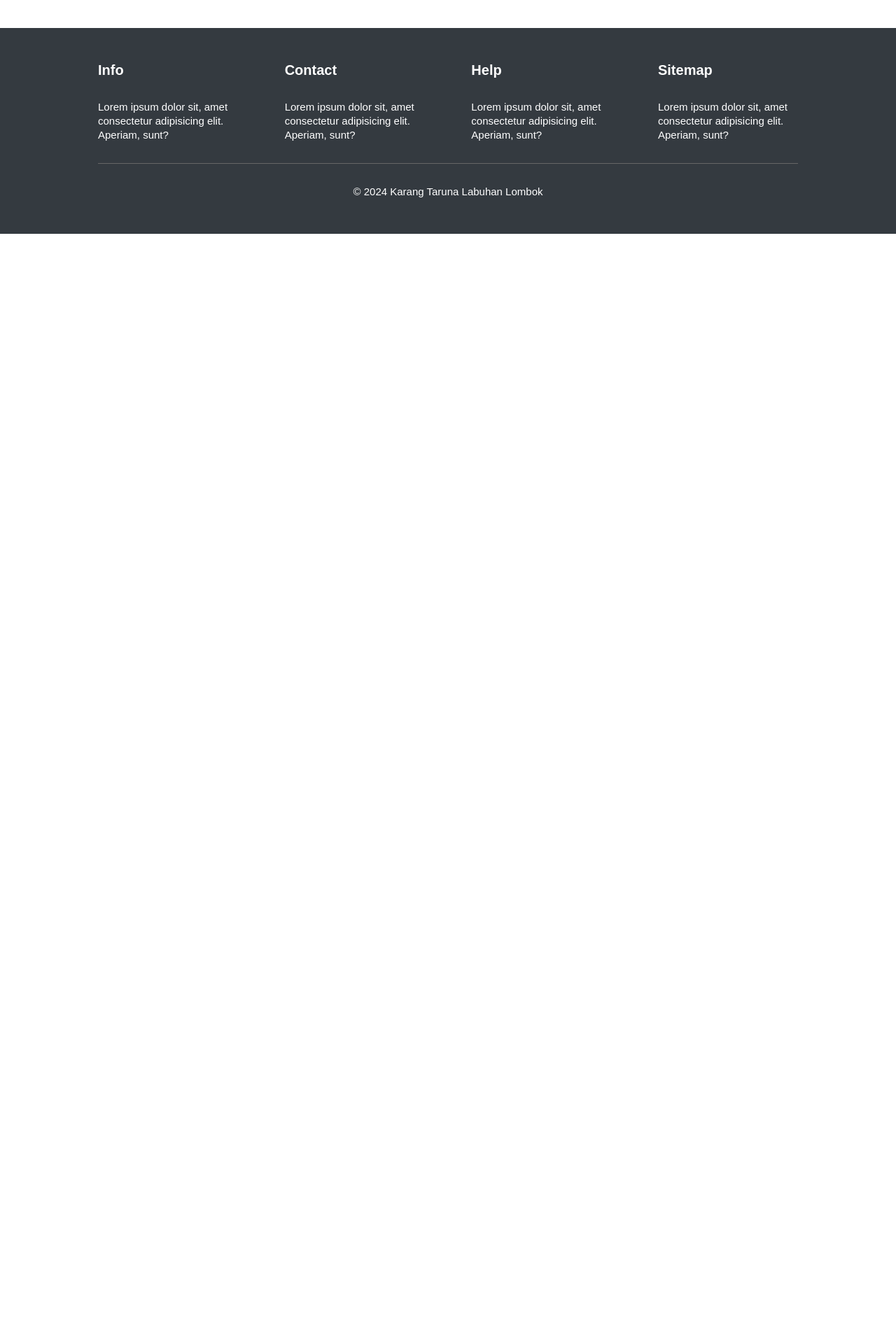
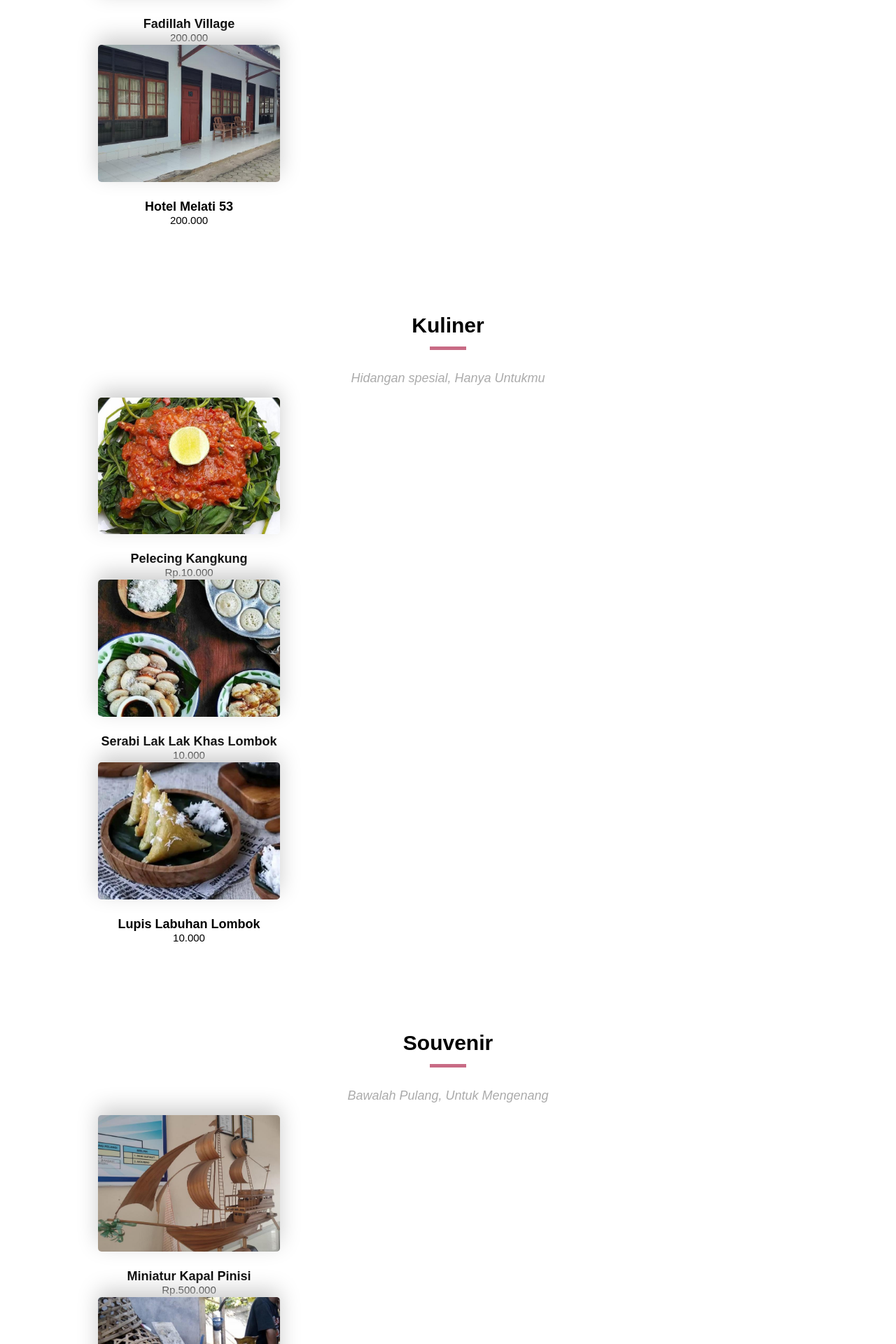
Before and after one commit to Abidi944/LALO-TOURISM, a PHP site: page /index.html in a window 1280 px wide. Shown: the part 3841-5761 px from the top of the page at 70% size. Before the commit the page ends 4175 px from the top, so only its background shows below. Run offline with PHP 8.4, Linux system fonts and the light colour scheme.

Commit message:
Add files via upload

```diff
--- a/index.php
+++ b/index.php
@@ -121,7 +121,6 @@
             <p class="ringkasan">
               Bukit, Pantai, Laut, hingga Goa. Hanya Untukmu
             </p>
-
             <div class="blog">
                 <?php foreach ($results['objek_wisata'] as $r2) : ?>
                     <div class="area">
@@ -163,12 +162,11 @@
           <div class="tim">
             <?php foreach ($results['event'] as $r2) : ?>
               <div>
-            <img class='fotoset'src="<?php echo $r2['media_event']; ?>" />
+                <img class='fotoset' src="<?php echo $r2['media_event']; ?>" />
                 <h6><?php echo $r2['nama_event']; ?></h6>
                 <span><?php echo $r2['deskripsi_event']; ?></span>
               </div>
             <?php endforeach; ?>
-                    </div>
           </div>
         </div>
       </section>
@@ -206,6 +204,7 @@
           </div>
         </div>
       </section>
+
       <section id="souvenir">
         <div class="layar-dalam">
           <h3>Souvenir</h3>
--- a/style.css
+++ b/style.css
@@ -177,7 +177,7 @@ section.abuabu {
 .tim,
 .blog {
   display: flex;
-  flex-direction: row;
+  flex-direction: column;
   justify-content: space-around;
 }
 .tim h6 {
```
Lines whose indentation alone changed are shown as unchanged.
